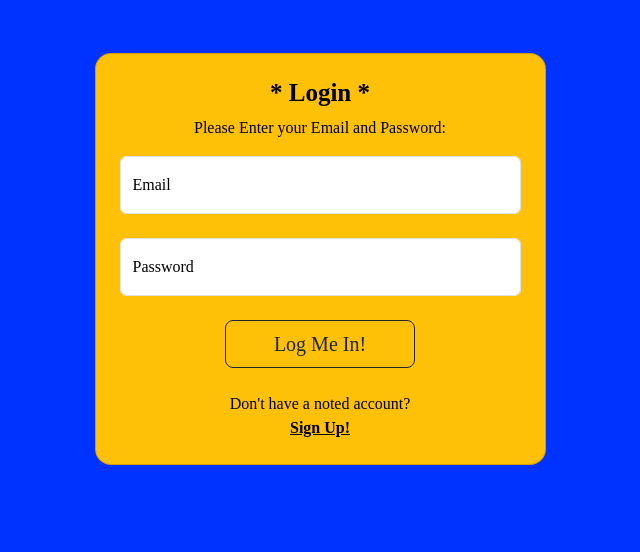
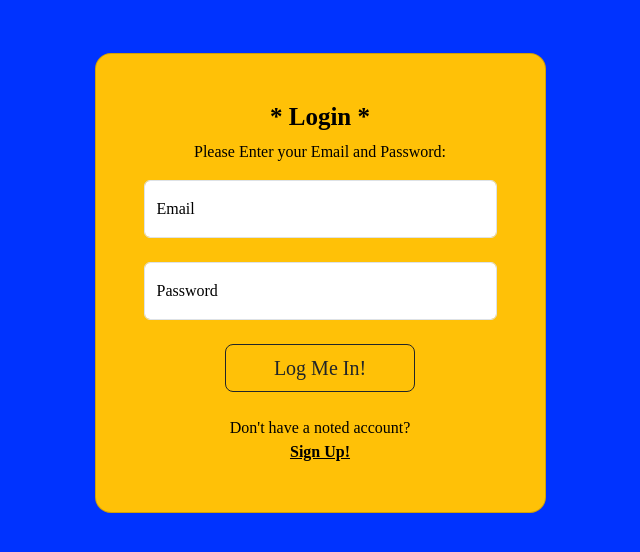
Before and after one commit to eddie-hernandez/recd-recs-tracker-client, a website with bundled scripts: page index.html in a window 1280 px wide. Shown: the part 106-658 px from the top of the page, without its empty margins (320-960 px from the left). Built offline with nearby package versions, Linux system fonts and the light colour scheme; a web font is replaced by a local one.

Commit message:
styling!

```diff
--- a/index.html
+++ b/index.html
@@ -39,7 +39,7 @@
             <div class="row d-flex justify-content-center align-items-center h-100">
                 <div class="col-12 col-md-8 col-lg-6 col-xl-5">
                     <div id="user-form-container" class="card bg-warning text-black" style="border-radius: 1rem;">
-                        <div class="card-body p-sm-4 p-5 text-center">
+                        <div class="card-body p-sm-4 p-lg-5 text-center">
 
                             <!-- USER LOGIN -->
 
```
